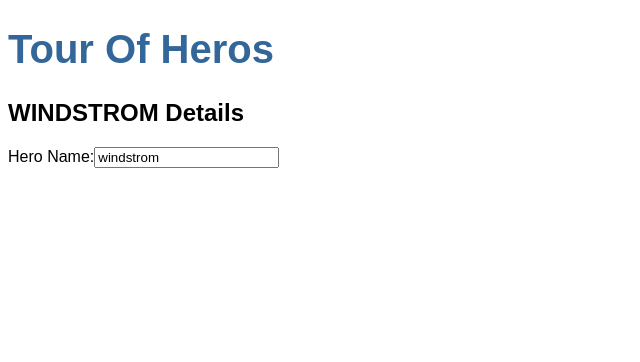
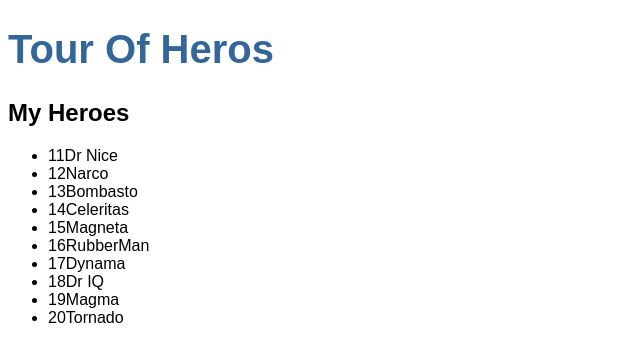
Before and after one commit to Sagor31h2/TourOfHeros, an Angular app: page / in a window 1280 px wide. Shown: the top 362 px of the page, without its empty margins (0-640 px from the left). Built offline with nearby package versions, Linux system fonts and the light colour scheme.

Commit message:
Selected Hero method

```diff
--- a/src/app/heroes/heroes.component.html
+++ b/src/app/heroes/heroes.component.html
@@ -1,5 +1,12 @@
-<h2>{{hero.name | uppercase}} Details</h2>
+<h2>My Heroes</h2>
+<ul class="heroes">
+    <li *ngFor="let hero of heroes" (click)="onSelect(hero)">
+        <span class="badge">{{hero.id}}</span>{{hero.name}}
+    </li>
+</ul>
+
+<!-- <h2>{{hero.name | uppercase}} Details</h2>
 <div>
     <label for="name">Hero Name:</label>
-    <input form="name" [(ngModel)]="hero.name" placeholder="Name">
-</div>
+    <input for="name" [(ngModel)]="hero.name" placeholder="Name">
+</div> -->
--- a/src/app/heroes/heroes.component.ts
+++ b/src/app/heroes/heroes.component.ts
@@ -1,5 +1,6 @@
 import { Component, OnInit } from '@angular/core';
 import { Hero } from '../hero';
+import { HEROES } from '../mock-heroes';
 
 @Component({
   selector: 'app-heroes',
@@ -7,10 +8,13 @@
   styleUrls: ['./heroes.component.css'],
 })
 export class HeroesComponent implements OnInit {
-  hero: Hero = {
-    id: 1,
-    name: 'windstrom',
-  };
+  heroes = HEROES;
+
+  selectedHero?: Hero;
+
+  onSelect(hero: Hero): void {
+    this.selectedHero = hero;
+  }
 
   constructor() {}
 
--- /dev/null
+++ b/src/app/mock-heroes.ts
@@ -0,0 +1,14 @@
+import { Hero } from './hero';
+
+export const HEROES: Hero[] = [
+  { id: 11, name: 'Dr Nice' },
+  { id: 12, name: 'Narco' },
+  { id: 13, name: 'Bombasto' },
+  { id: 14, name: 'Celeritas' },
+  { id: 15, name: 'Magneta' },
+  { id: 16, name: 'RubberMan' },
+  { id: 17, name: 'Dynama' },
+  { id: 18, name: 'Dr IQ' },
+  { id: 19, name: 'Magma' },
+  { id: 20, name: 'Tornado' },
+];
```
